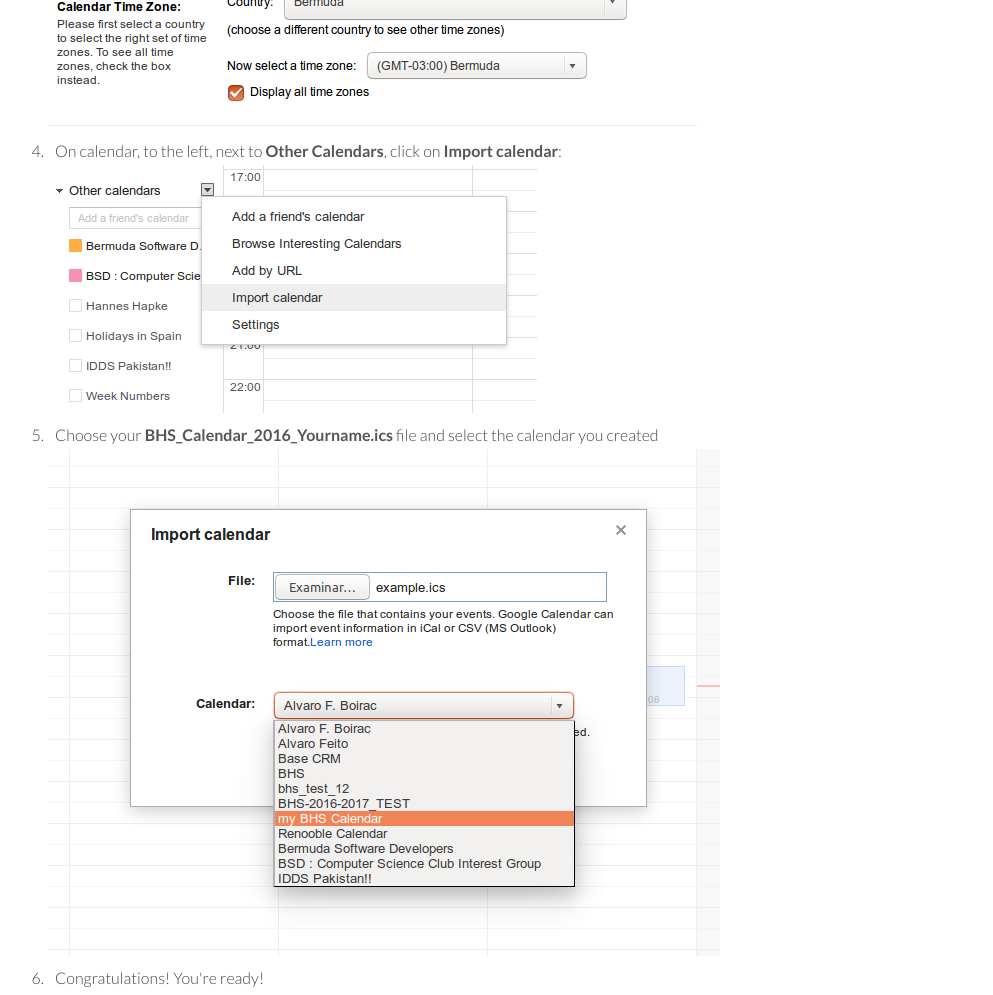
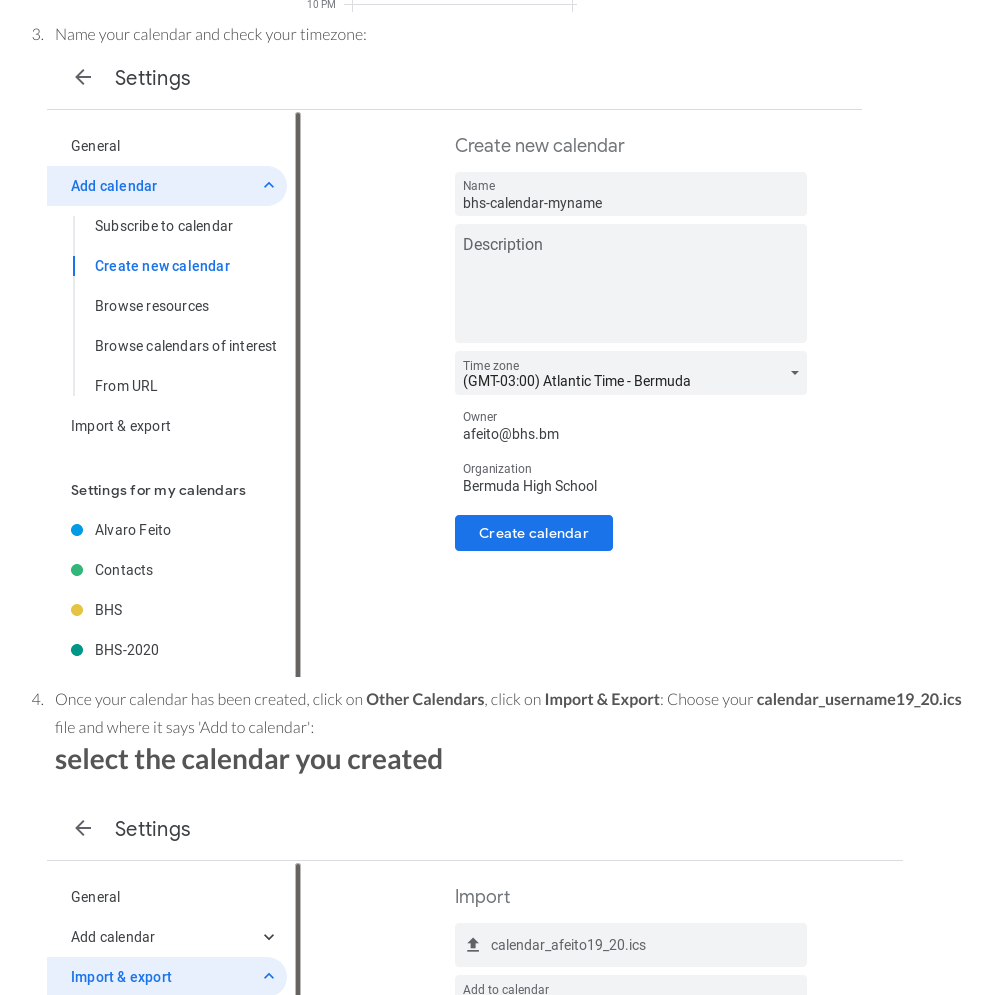
Before and after one commit to alphydan/bhs-ical-web, a plain HTML site: page get-started/google/index.html in a window 1280 px wide. Shown: the part 1040-2035 px from the top of the page, without its empty margins (149-1142 px from the left). Drawn offline with Linux system fonts and the light colour scheme.

Commit message:
updated screenshots for google import

```diff
--- a/get-started/google/index.html
+++ b/get-started/google/index.html
@@ -43,16 +43,14 @@
                         <ul>
                             <li>Instructions for Google Calendar:</li>
                             <ol>
-                            <li> With your gmail account, open <a href="https://calendar.google.com/"> calendar.google.com </a></li>
+                            <li> After logging in to your google account, open <a href="https://calendar.google.com/"> calendar.google.com </a></li>
                             <li> To the left, next to <strong>My Calendars</strong>, click on <strong>Create new calendar</strong>:</li>
-                            <img src="../../images/tutorial_1.png">
+                            <img src="../../images/google_tutorial1.png">
                             <li> Name your calendar and check your timezone: </li>
-                            <img src="../../images/tutorial_2.png">
-                            <li> On calendar, to the left, next to <strong>Other Calendars</strong>, click on <strong>Import calendar</strong>: </li>
-                            <img src="../../images/tutorial_3.png">
-                            <li> Choose your <strong>BHS_Calendar_2016_Yourname.ics</strong> file and select the calendar you created</li>
-                            <img src="../../images/tutorial_4.png">
-                            <li>Congratulations! You're ready!</li>
+                            <img src="../../images/google_tutorial2.png">
+                            <li> Once your calendar has been created, click on  <strong>Other Calendars</strong>, click on <strong>Import & Export</strong>: Choose your <strong>calendar_username19_20.ics</strong> file and where it says 'Add to calendar': <h2>select the calendar you created</h2></li>
+                            <img src="../../images/google_tutorial3.png">
+                            <li> Hit <strong>Import</strong> and you are done.</li>
                             </ol>
 
                             <li>Instructions for <a href="https://support.apple.com/kb/PH11524?locale=en_GB">importing to Apple Calendar</a></li>
```
Also changed, not shown: images/google_tutorial1.png (added), images/google_tutorial2.png (added), images/google_tutorial3.png (added).
